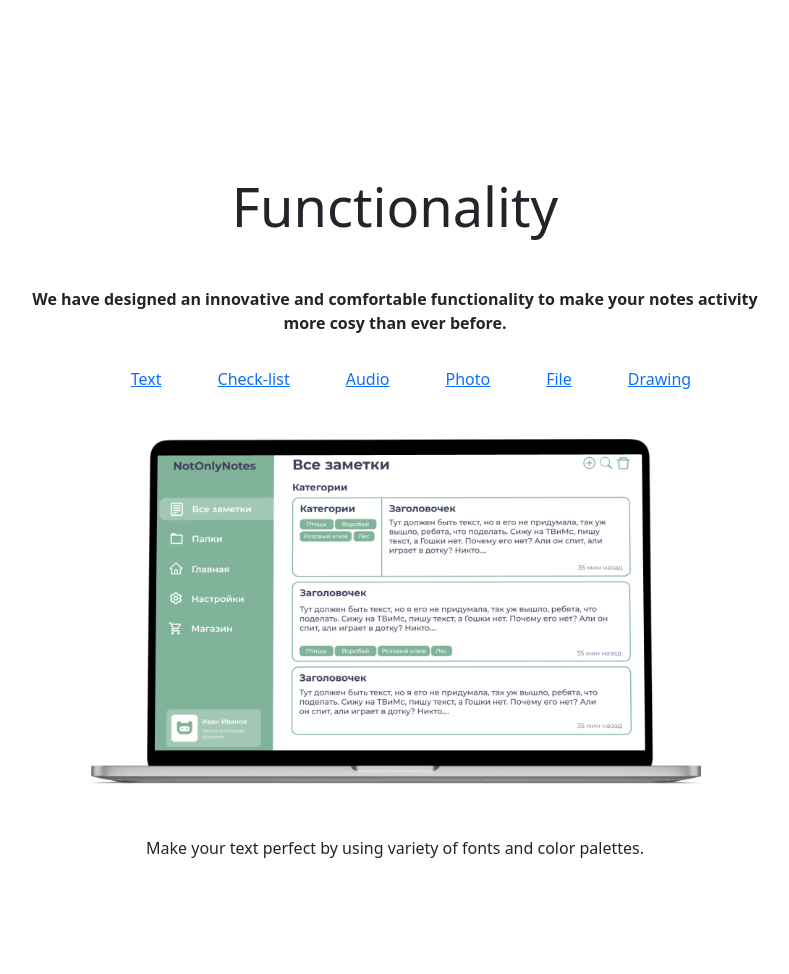
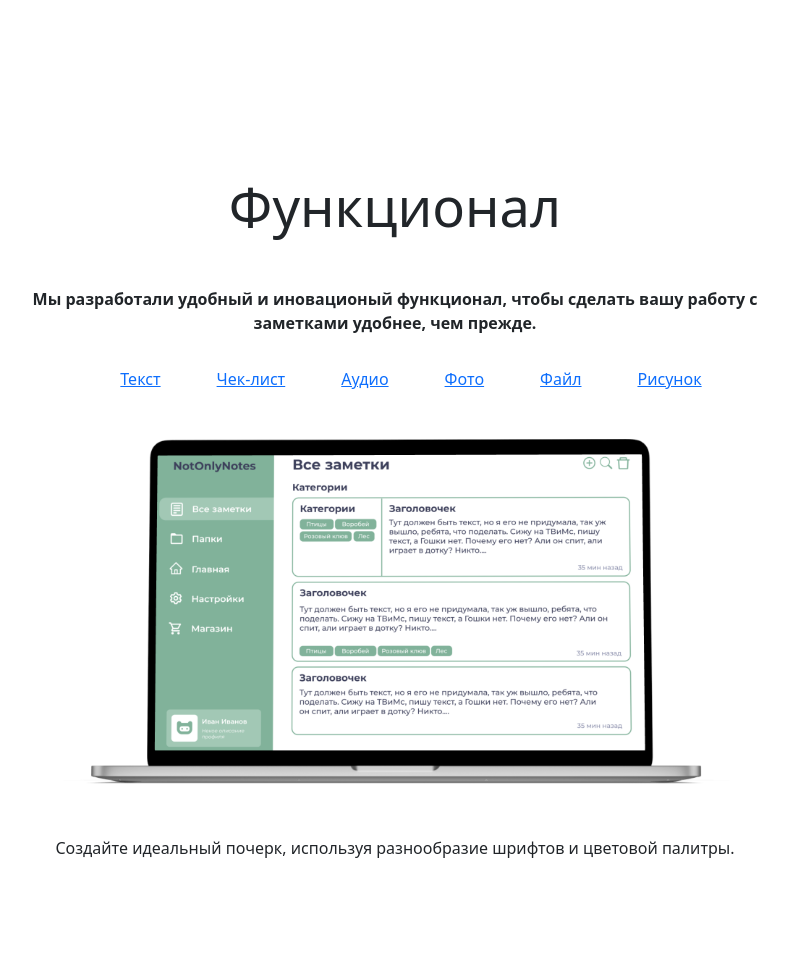
Before and after one commit to temaxuck/Notes-app, a Django app: page / in a window 1280 px wide. Shown: the part 626-1600 px from the top of the page, without its empty margins (245-1034 px from the left). Run offline with Django 4.2, Linux system fonts and the light colour scheme.

```diff
--- a/NONotes/NONapp/templates/non/base.html
+++ b/NONotes/NONapp/templates/non/base.html
@@ -30,7 +30,6 @@
 </head>
 
 <body onscroll="gotop()">
-
     {% if messages %}
         {% for message in messages %}
             <div class="alert alert-{{ message.tags }}">
@@ -39,6 +38,7 @@
         {% endfor %}
     {% endif %}
 
+
     {% block body %} {% endblock %}
     <script src="https://cdn.jsdelivr.net/npm/bootstrap@5.1.3/dist/js/bootstrap.bundle.min.js" integrity="sha384-ka7Sk0Gln4gmtz2MlQnikT1wXgYsOg+OMhuP+IlRH9sENBO0LRn5q+8nbTov4+1p" crossorigin="anonymous"></script>
 </body>
--- a/NONotes/NONapp/templates/non/header.html
+++ b/NONotes/NONapp/templates/non/header.html
@@ -10,4 +10,5 @@
             <a href="{% url 'register' %}">Register</a>
         {% endif %}
     </div>
+    <div class="temp"></div>
 </header>
--- a/NONotes/NONapp/templates/non/home.html
+++ b/NONotes/NONapp/templates/non/home.html
@@ -12,16 +12,16 @@
                <img class="logo__img" src="{% static 'non/img/logo.svg' %}" alt="Logo Not Only Notes">
             </div>
             <ul class="header__list">
-               <li class="header__el"><a class="header__el-link link" href="#">Store</a></li>
-               <li class="header__el"><a class="header__el-link link" href="#">Notes</a></li>
+               <li class="header__el"><a class="header__el-link link" href="#">Магазин</a></li>
+               <li class="header__el"><a class="header__el-link link" href="#">Заметки</a></li>
             </ul>
             <div class="btns-container">
                {% if user.is_authenticated %}
                   <a class="header__link" href="{% url 'profile' %}">{{ user.username }}</a>
-                  <a class="header__link" href="{% url 'logout' %}">Log Out</a>
+                  <a class="header__link" href="{% url 'logout' %}">Выйти</a>
                {% else %}
-                  <a class="header__link" href="{% url 'login' %}">Log In</a>
-                  <a class="header__link" href="{% url 'register' %}">Register</a>
+                  <a class="header__link" href="{% url 'login' %}">Войти</a>
+                  <a class="header__link" href="{% url 'register' %}">Зарегистрироваться</a>
                {% endif %}
             </div>
          </div>
@@ -31,10 +31,10 @@
       <div class="container">
          <div class="header__bottom-inner">
             <h1 class="header__header uppercase">
-               Create, <span>Edit,</span> <span>Save.</span>
+               Создавай, <br><span>Редактируй,</span> <br><span>Сохраняй.</span>
             </h1>
-            <p class="header__descr"> Get on the new level of productivity and creativity by creating, editing and saving notes.</p>
-            <a class="header__btn btn" href="#functionality" aria-label="Scroll down">Learn more</a>
+            <p class="header__descr"> Выйди на новый уровень продуктивности и креативности, создавая, редактируя и сохраняя заметки.</p>
+            <a class="header__btn btn" href="#functionality" aria-label="Scroll down">Узнать больше</a>
          </div>
       </div>
    </div>
@@ -43,19 +43,19 @@
    <section class="functional full-height">
       <div class="container">
          <div class="functional__inner">
-            <h2 class="functional__header" id="functionality">Functionality</h2>
-            <p class="functional__descr">We have designed an innovative and comfortable functionality to make your notes activity more cosy than ever before.</p>
+            <h2 class="functional__header" id="functionality">Функционал</h2>
+            <p class="functional__descr"> Мы разработали удобный и иновационый функционал, чтобы сделать вашу работу с заметками удобнее, чем прежде.</p>
             <ul class="functional__list">
-               <li class="functional__el"><a class="functional__link link" href="#">Text</a></li>
-               <li class="functional__el"><a class="functional__link link" href="#">Check-list</a></li>
-               <li class="functional__el"><a class="functional__link link" href="#">Audio</a></li>
-              <li class="functional__el"><a class="functional__link link" href="#">Photo</a></li>
-              <li class="functional__el"><a class="functional__link link" href="#">File</a></li>
-              <li class="functional__el"><a class="functional__link link" href="#">Drawing</a></li>
+               <li class="functional__el"><a class="functional__link link" href="#">Текст</a></li>
+               <li class="functional__el"><a class="functional__link link" href="#">Чек-лист</a></li>
+               <li class="functional__el"><a class="functional__link link" href="#">Аудио</a></li>
+              <li class="functional__el"><a class="functional__link link" href="#">Фото</a></li>
+              <li class="functional__el"><a class="functional__link link" href="#">Файл</a></li>
+              <li class="functional__el"><a class="functional__link link" href="#">Рисунок</a></li>
             </ul>
             <div class="functional__showing">
                <img class="functional__showing-img" src="{% static 'non/img/home/functional-img-text.png' %}" alt="Show font options">
-               <div class="functional__showing-descr">Make your text perfect by using variety of fonts and color palettes.</div>
+               <div class="functional__showing-descr">Создайте идеальный почерк, используя разнообразие шрифтов и цветовой палитры.</div>
             </div>
          </div>
       </div>
```
Also changed, not shown: NONotes/users/forms.py (+14 -0 lines), NONotes/users/models.py (+20 -0 lines), NONotes/users/signals.py (+11 -2 lines), NONotes/users/templates/users/profile.html (+16 -0 lines), NONotes/users/views.py (+18 -2 lines), NONotes/db.sqlite3, NONotes/media/profile_img/1/c2071b799d96e370.png (deleted), NONotes/media/profile_img/1/c2071b799d96e370_uyvIra6.png (deleted), NONotes/media/profile_img/1/c2071b799d96e370_yHstwGM.png (deleted), NONotes/media/profile_img/default.png (deleted), 1 other file.
